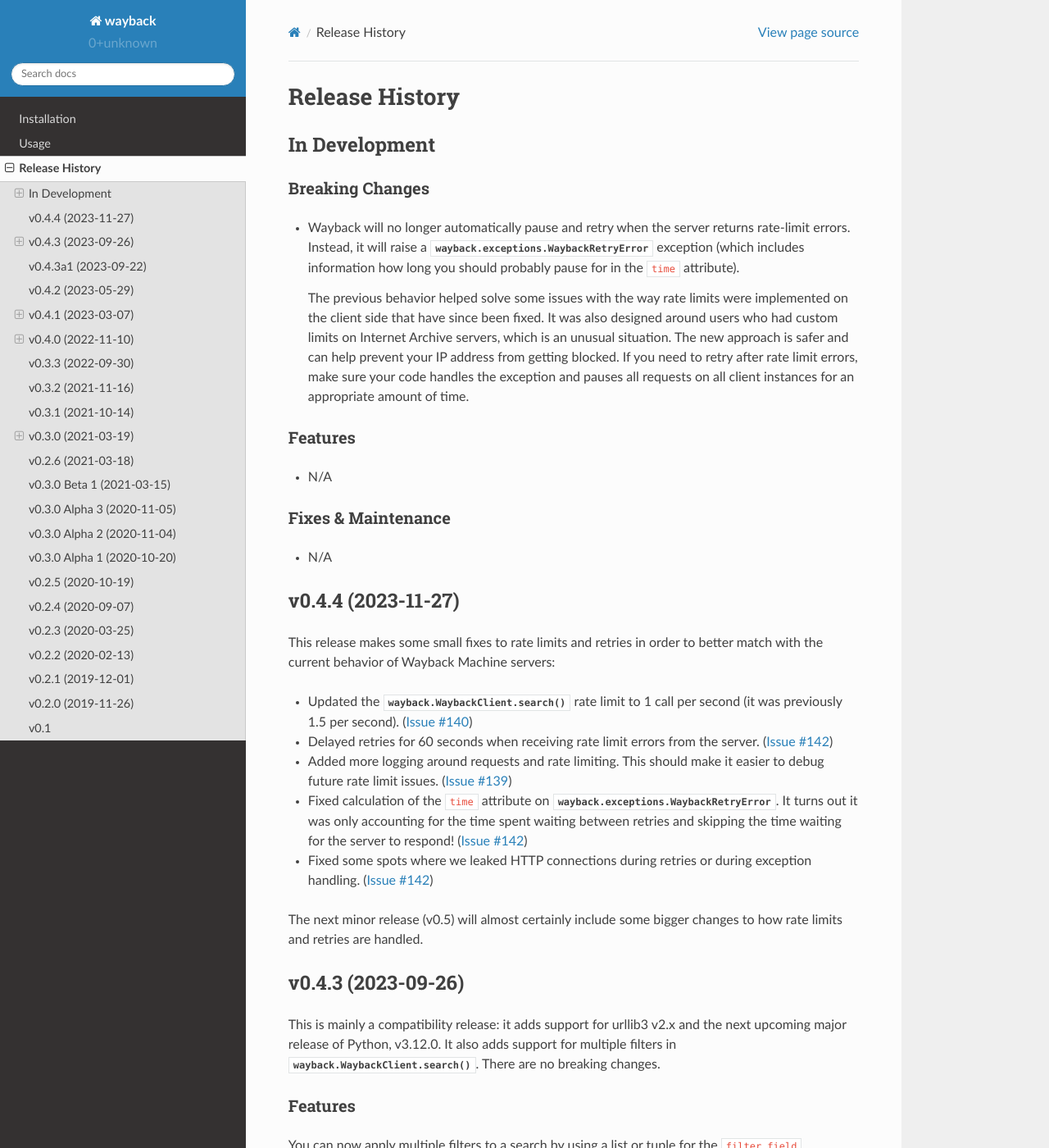
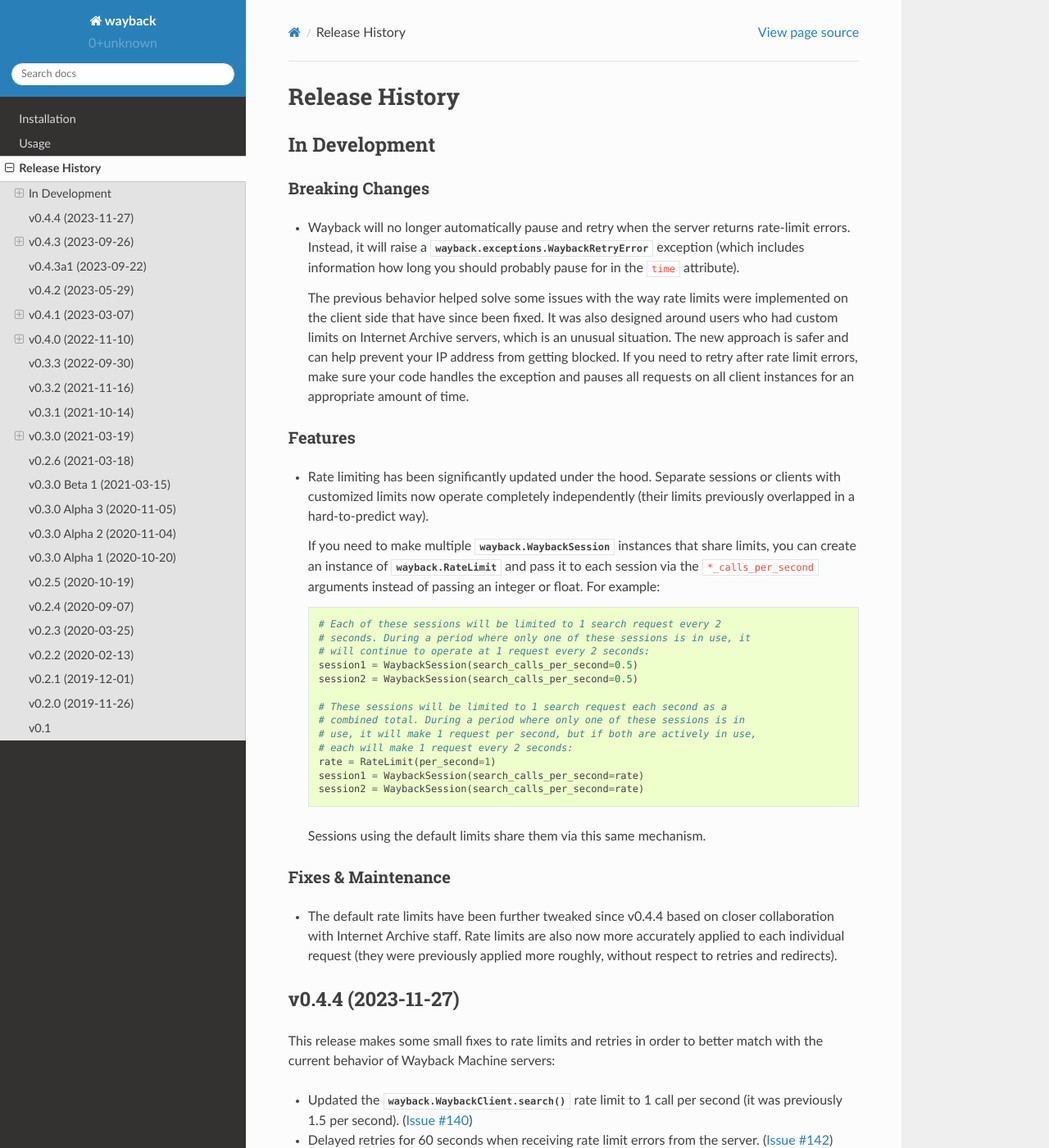
Before and after one commit to edgi-govdata-archiving/wayback, a Sphinx documentation site: the page built from docs/source/release-history.rst, in a window 1280 px wide and 1400 px high. Shown: the whole window at 82% size. Built offline with Sphinx 7.4.7 and the Read the Docs theme 2.0.0, drawn with Linux system fonts in a browser that asks for light colours.

Commit message:
Add draft release notes

```diff
--- a/docs/source/release-history.rst
+++ b/docs/source/release-history.rst
@@ -16,13 +16,33 @@ Breaking Changes
 Features
 ^^^^^^^^
 
-- N/A
+- Rate limiting has been significantly updated under the hood. Separate sessions or clients with customized limits now operate completely independently (their limits previously overlapped in a hard-to-predict way).
+
+  If you need to make multiple :class:`wayback.WaybackSession` instances that share limits, you can create an instance of :class:`wayback.RateLimit` and pass it to each session via the ``*_calls_per_second`` arguments instead of passing an integer or float. For example:
+
+  .. code-block:: python
+
+    # Each of these sessions will be limited to 1 search request every 2
+    # seconds. During a period where only one of these sessions is in use, it
+    # will continue to operate at 1 request every 2 seconds:
+    session1 = WaybackSession(search_calls_per_second=0.5)
+    session2 = WaybackSession(search_calls_per_second=0.5)
+
+    # These sessions will be limited to 1 search request each second as a
+    # combined total. During a period where only one of these sessions is in
+    # use, it will make 1 request per second, but if both are actively in use,
+    # each will make 1 request every 2 seconds:
+    rate = RateLimit(per_second=1)
+    session1 = WaybackSession(search_calls_per_second=rate)
+    session2 = WaybackSession(search_calls_per_second=rate)
+
+  Sessions using the default limits share them via this same mechanism.
 
 
 Fixes & Maintenance
 ^^^^^^^^^^^^^^^^^^^
 
-- N/A
+- The default rate limits have been further tweaked since v0.4.4 based on closer collaboration with Internet Archive staff. Rate limits are also now more accurately applied to each individual request (they were previously applied more roughly, without respect to retries and redirects).
 
 
 v0.4.4 (2023-11-27)
```
